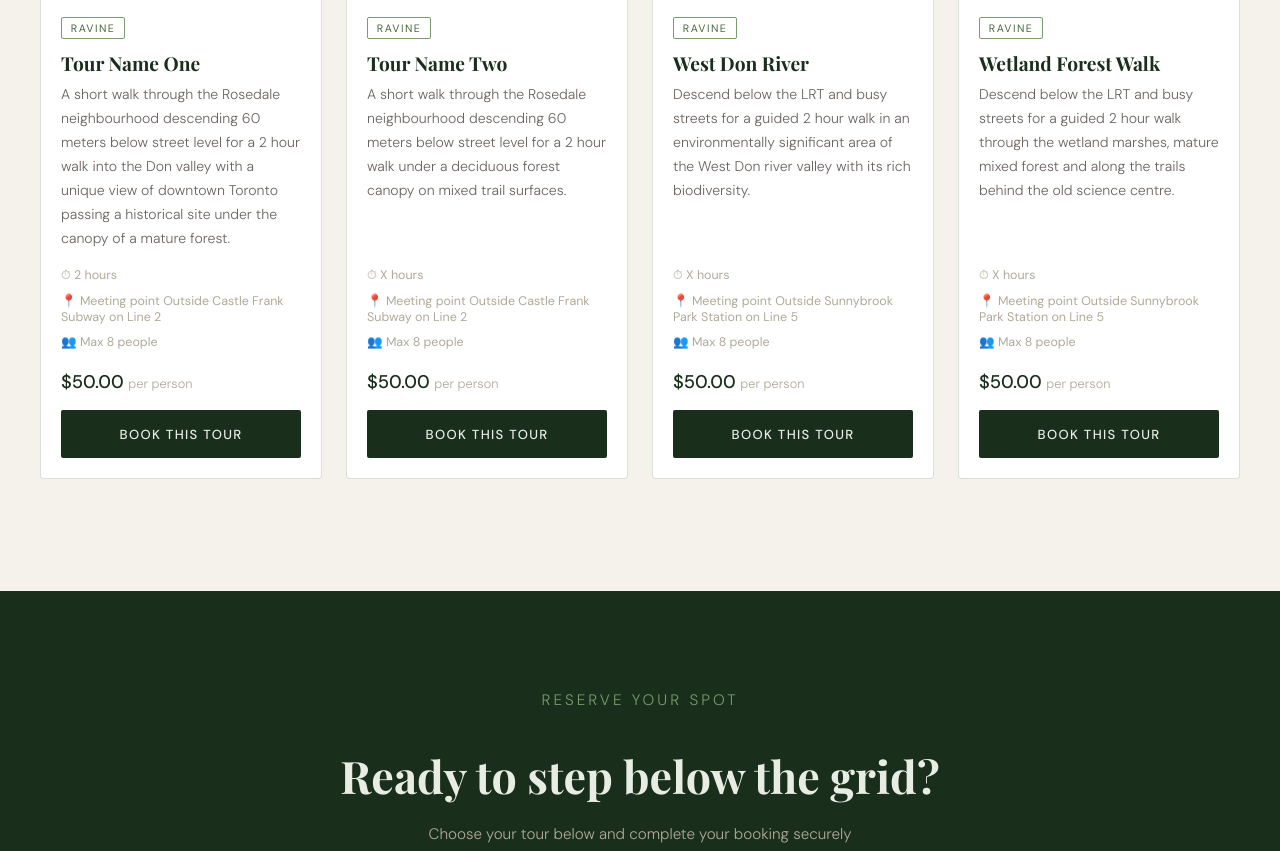
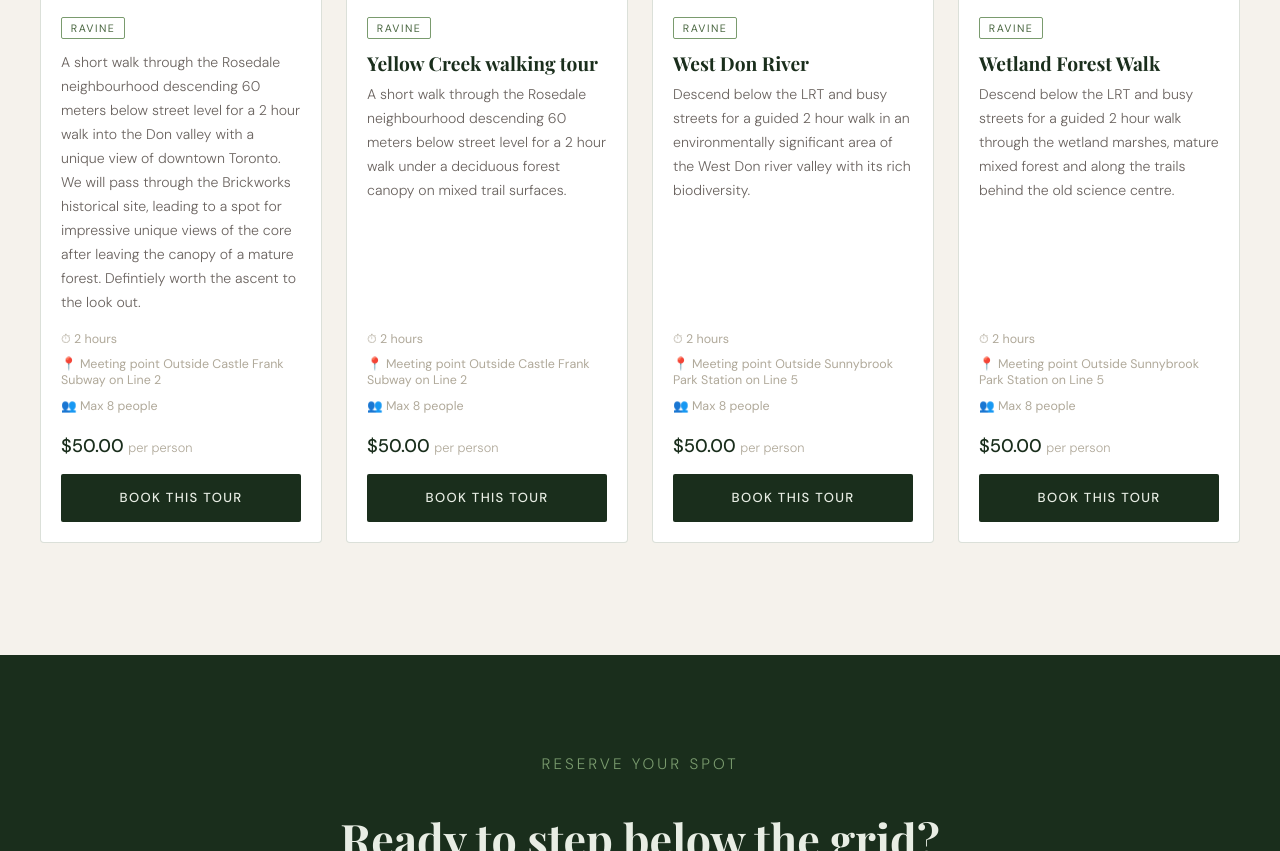
Before and after one commit to concretetocanopy/concretetocanopy.com, a plain HTML site: page index.html in a window 1280 px wide. Shown: the part 1304-2155 px from the top of the page. Drawn offline with nearby package versions, Linux system fonts and the light colour scheme; a web font is replaced by a local one.

Commit message:
Update index.html

```diff
--- a/index.html
+++ b/index.html
@@ -982,8 +982,8 @@
       <img class="tour-img" src="Brickworks.jpg" alt="Evergreen Brickworks ravine trail tour" loading="lazy" />
       <div class="tour-body">
         <span class="tour-tag">Ravine</span>
-        <h3 class="tour-name">Tour Name One</h3>
-        <p class="tour-desc">A short walk through the Rosedale neighbourhood descending 60 meters below street level for a 2 hour walk into the Don valley with a unique view of downtown Toronto passing a historical site under the canopy of a mature forest.</p>
+        <h3 class="Don Valley via the Brickworks "></h3>
+        <p class="tour-desc">A short walk through the Rosedale neighbourhood descending 60 meters below street level for a 2 hour walk into the Don valley with a unique view of downtown Toronto. We will pass through the Brickworks historical site, leading to a spot for impressive unique views of the core after leaving the canopy of a mature forest. Defintiely worth the ascent to the look out. </p>
         <div class="tour-meta">
           <span>⏱ 2 hours</span>
           <span>📍 Meeting point Outside Castle Frank Subway on Line 2</span>
@@ -998,10 +998,10 @@
       <img class="tour-img" src="Stclair.jpg" alt="Yellow Creek walking tour" loading="lazy" />
       <div class="tour-body">
         <span class="tour-tag">Ravine</span>
-        <h3 class="tour-name">Tour Name Two</h3>
+        <h3 class="tour-name">Yellow Creek walking tour</h3>
         <p class="tour-desc">A short walk through the Rosedale neighbourhood descending 60 meters below street level for a 2 hour walk under a deciduous forest canopy on mixed trail surfaces.</p>
         <div class="tour-meta">
-          <span>⏱ X hours</span>
+          <span>⏱ 2 hours</span>
           <span>📍 Meeting point  Outside Castle Frank Subway on Line 2</span>
           <span>👥 Max 8 people</span>
         </div>
@@ -1017,7 +1017,7 @@
         <h3 class="tour-name">West Don River</h3>
         <p class="tour-desc">Descend below the LRT and busy streets for a guided 2 hour walk in an environmentally significant area of the West Don river valley with its rich biodiversity. </p>
         <div class="tour-meta">
-          <span>⏱ X hours</span>
+          <span>⏱ 2 hours</span>
           <span>📍 Meeting point Outside Sunnybrook Park Station on Line 5</span>
           <span>👥 Max 8 people</span>
         </div>
@@ -1033,7 +1033,7 @@
         <h3 class="tour-name">Wetland Forest Walk</h3>
         <p class="tour-desc">Descend below the LRT and busy streets for a guided 2 hour walk through the wetland marshes, mature mixed forest and along the trails behind the old science centre.</p>
         <div class="tour-meta">
-          <span>⏱ X hours</span>
+          <span>⏱ 2 hours</span>
           <span>📍 Meeting point Outside Sunnybrook Park Station on Line 5</span>
           <span>👥 Max 8 people</span>
         </div>
```
